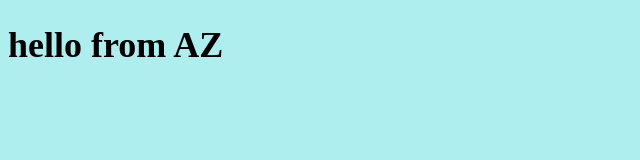
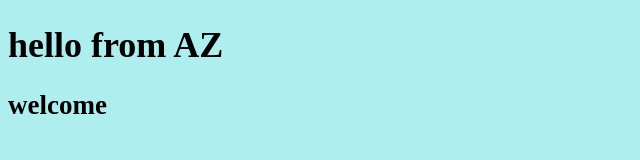
Before and after one commit to azmbello/gitOne, a plain HTML site: page index.html in a window 1280 px wide. Shown: the whole page, without its empty margins (0-640 px from the left). Drawn offline with Linux system fonts and the light colour scheme.

Commit message:
added h2

```diff
--- a/index.html
+++ b/index.html
@@ -9,5 +9,6 @@
 </head>
 <body>
     <h1>hello from AZ</h1>
+    <H2>welcome</H2>
 </body>
 </html>
```
